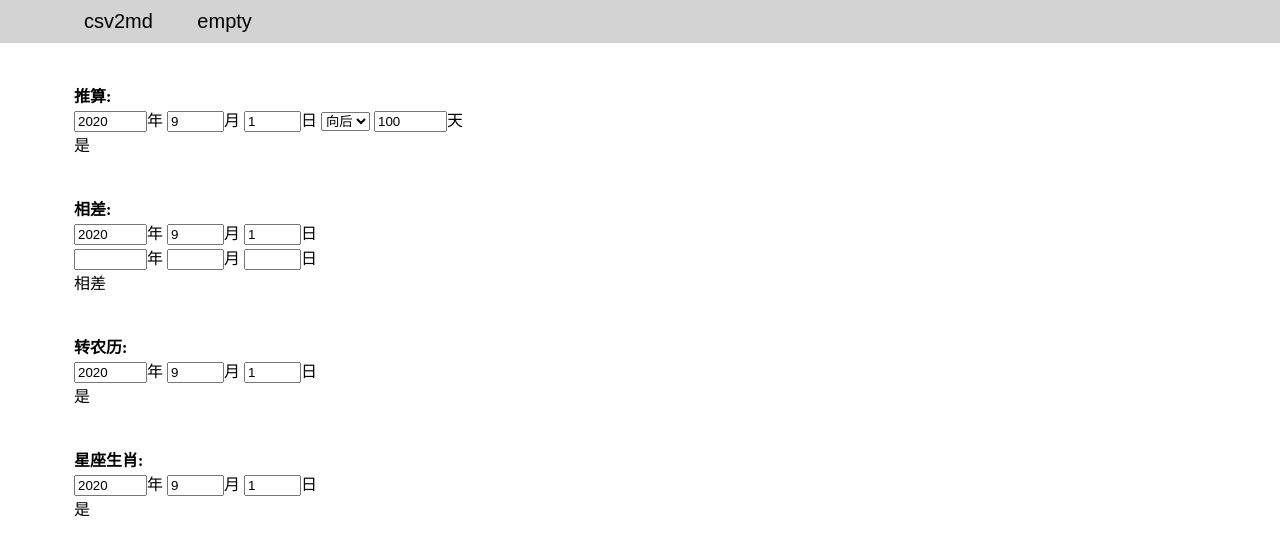
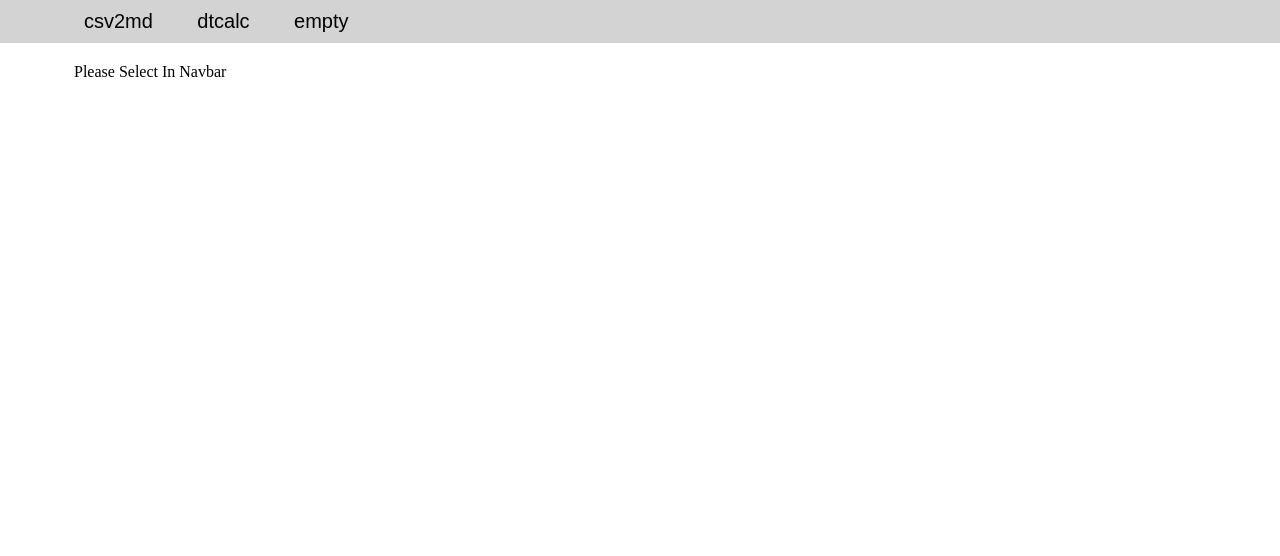
Before and after one commit to ifamec/ifamec.github.io, a website: page tool/index.html in a window 1280 px wide. Drawn offline with Linux system fonts and the light colour scheme.

Commit message:
finish dtcalc tool phase 1

```diff
--- a/tool/index.html
+++ b/tool/index.html
@@ -43,7 +43,7 @@
 <body>
 <div id="nav">
     <a id="csv2md">csv2md</a>
-<!--    <a id="dtcalc">dtcalc</a>-->
+    <a id="dtcalc">dtcalc</a>
     <a id="empty">empty</a>
 </div>
 <div id="content"><a>Please Select In Navbar</a></div>
--- a/tool/index.js
+++ b/tool/index.js
@@ -28,6 +28,7 @@ const load_dtcalc = () => {
 	import('./src/dtcalc.js')
 		.then(module => {
 			module.dtcalc_ui('#content')
+			module.dtcalc_fn()
 		})
 		.catch(error => {
 			content.append(`<a>${error}</a>`)
@@ -38,6 +39,4 @@ const empty = () => {
 	history.replaceState(null, null, ' ');
 	content.append('<a>Please Select In Navbar</a>')
 }
-if (window.location.hostname === 'localhost') {
-	load_dtcalc()
-}
+if (window.location.hostname === 'localhost') {}
--- a/tool/src/dtcalc.js
+++ b/tool/src/dtcalc.js
@@ -1,60 +1,75 @@
 
 export const dtcalc_ui = (targetId) => {
-	const today = new Date()
-	const t_ymd = {
-		year: today.getFullYear(),
-		month: today.getMonth() + 1,
-		day: today.getDay()
+	const make_date = (d) => {
+		return [
+			d.getFullYear(),
+			("0" + (d.getMonth() + 1)).slice(-2),
+			("0" + d.getDate()       ).slice(-2)
+		].join('-')
 	}
-	const date_input = (c_type, c_date) => {
-		c_date = c_date || {year: '', month: '', day: ''}
-		return `
-			<input size="6" id="${c_type}y" value="${c_date.year}" />年
-			<input size="4" id="${c_type}m" value="${c_date.month}" />月
-			<input size="4" id="${c_type}d" value="${c_date.day}" />日
-		`
-	}
+	const default_today = make_date(new Date())
+
+	const label = (f) => `<label for="${f}"></label>`
 	const calc_date = () => {
-		const d_input = date_input('c_date_', t_ymd)
-		const toward = `<select id="">
-							<option value="" selected>向后</option>
-							<option value="-">向前</option>
+		const date_input = `${label('c_date_i')}<input type="date" id="c_date_i" value="${default_today}">`
+		const toward = `${label('c_date_o')}
+						<select id="c_date_o">
+							<option value="+" selected>Backward</option>
+							<option value="-">Forward</option>
 						</select>`
-		const delta = `<input size="6" id="c_date_delta" value="100"/>`
+		const delta = `${label('c_date_e')}<input size="6" id="c_date_e" value="100"/><span>Days</span>`
 		return `<div class="dt_cal" id="c_date">
-					<div><b>推算:</b></div>
-					${d_input}${toward}
-					${delta}<span>天</span>
-					<div id="c_date_result">是</div>
+					<div><b>Forward or backward X days:</b></div>
+					${date_input}&emsp;${toward}&emsp;${delta}
+					<div class="results" id="c_date_result"></div>
 				</div>`
 	}
 	const calc_delta = () => {
-		const d_input_1 = date_input('c_delta_1_', t_ymd)
-		const d_input_2 = date_input('c_delta_2_')
+		const date_i_1 = `${label('c_delta_1')}<input type="date" id="c_delta_1" value="${default_today}">`
+		const date_i_2 = `${label('c_delta_2')}<input type="date" id="c_delta_2" value="2020-09-15">`
+
 		return `<div class="dt_cal" id="c_delta">
-					<div><b>相差:</b></div>
-					${d_input_1}<br/>${d_input_2}
-					<div id="c_delta_result">相差</div>
+					<div><b>By X days:</b></div>
+					${date_i_1} and ${date_i_2}
+					<div class="results" id="c_delta_result"></div>
 				</div>`
 	}
-	const calc_to_luna = () => {
-		const d_input = date_input('c_to_luna_', t_ymd)
-		return `<div class="dt_cal" id="c_to_luna">
-					<div><b>转农历:</b></div>
-					${d_input}
-					<div id="c_to_luna_result">是</div>
-				</div>`
-	}
-	const calc_ss_cz = () => {
-		const d_input = date_input('c_ss_cz_', t_ymd)
-		return `<div class="dt_cal" id="c_ss_cz">
-					<div><b>星座生肖:</b></div>
-					${d_input}
-					<div id="c_ss_cz_result">是</div>
-				</div>`
-	}
-	$(targetId).append(calc_date()+calc_delta()+calc_to_luna()+calc_ss_cz())
-	$('.dt_cal').css({
-		"padding": "20px 0"
+	$(targetId).append(calc_date() + calc_delta())
+	$('.dt_cal').css("padding", "20px 0")
+	$('.results').css({
+		"font-weight": "bold",
+		"padding": "5px 0"
 	})
 }
+export const dtcalc_fn = () => {
+	// Calculate Date
+	const cal_date = () => {
+		const c_date = {
+			date:      $('#c_date_i').val(),
+			operation: $('#c_date_o').val(),
+			delta:     $('#c_date_e').val()
+		}
+		const build_new_date = () => {
+			const new_date = new Date(c_date.date + '').getTime()
+			const delta = Number(`${c_date.operation}${c_date.delta}`) * 24000 * 3600
+			if (isNaN(delta)) {return 'Invalid Number'}
+			const date = new Date(new_date + delta)
+			return 'is ' + [date.getFullYear(), date.getMonth() + 1, date.getDate()].join('-')
+		}
+		return $('#c_date_result').text(build_new_date())
+	}
+	cal_date()
+	$('#c_date_i').on('change', () => { cal_date() })
+	$('#c_date_o').on('change', () => { cal_date() })
+	$('#c_date_e').on('keyup',  () => { cal_date() })
+
+	// Calculate Delta
+	const cal_delta = () => {
+		const delta = new Date($('#c_delta_1').val()) - new Date($('#c_delta_2').val())
+		const result = Math.abs(delta / 86400000).toString()
+		return $('#c_delta_result').text(`are ${result} day${['0', '1'].includes(result) ? '' : 's'} difference.`)
+	}
+	cal_delta()
+	$('#c_delta input').on('change', () => { cal_delta() })
+
+}
```
Also changed, not shown: README.md.
